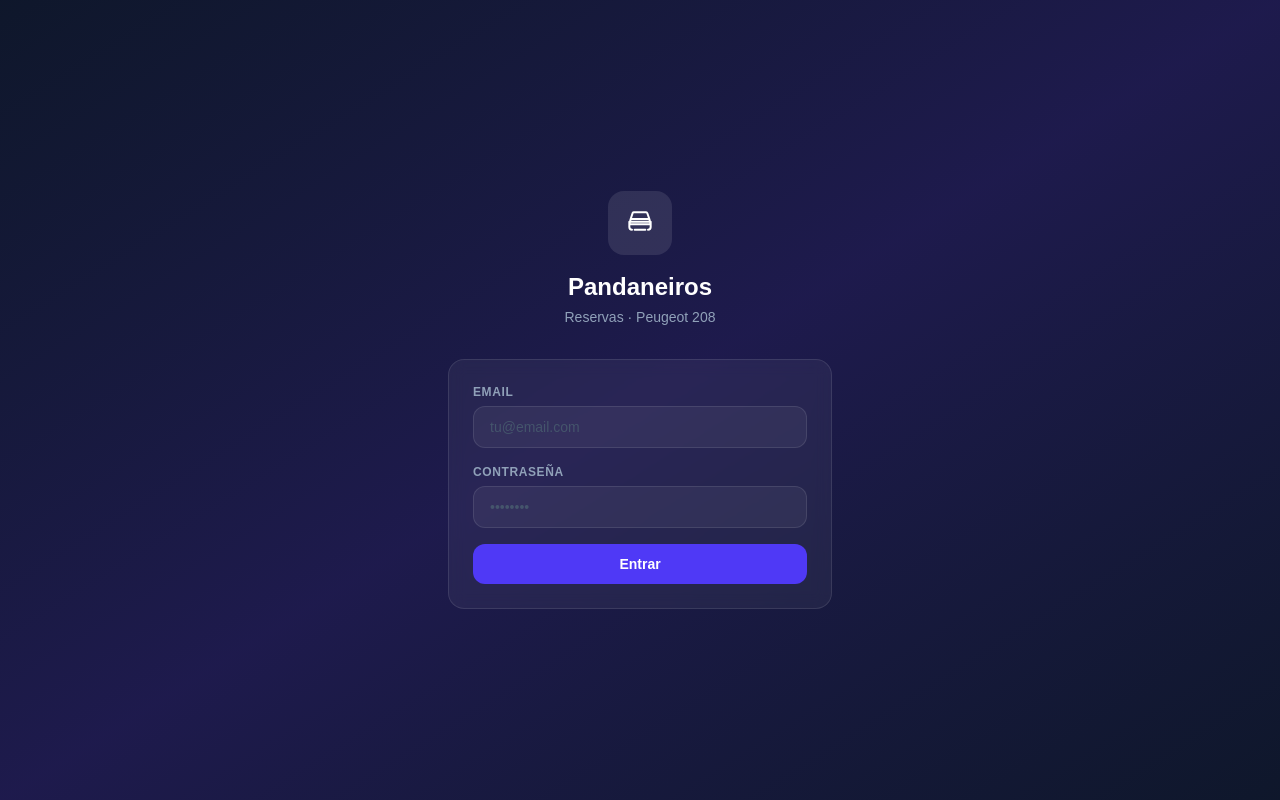
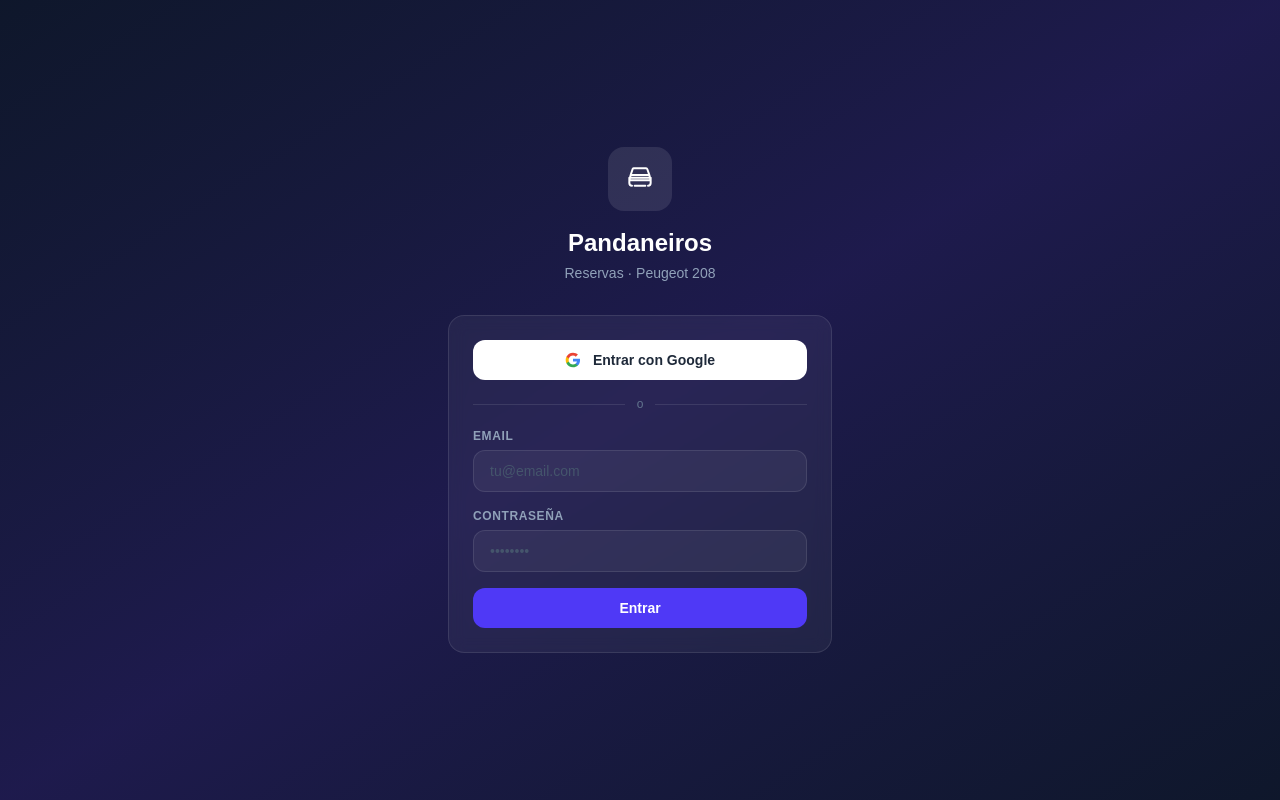
Before and after one commit to angel199202-svg/mi-app-proyectos, a Next.js app: page / in a window 1280 px wide. Built offline with nearby package versions, Linux system fonts and the light colour scheme; no server answers.

Commit message:
Add Google OAuth with whitelist

```diff
--- /dev/null
+++ b/app/auth/callback/page.tsx
@@ -0,0 +1,49 @@
+'use client'
+
+import { useEffect } from 'react'
+import { useRouter } from 'next/navigation'
+import { supabase } from '@/lib/supabase'
+
+const WHITELIST = ['angel.1992.02@gmail.com', 'milagrospandares@gmail.com']
+
+export default function AuthCallback() {
+  const router = useRouter()
+
+  useEffect(() => {
+    const { data: listener } = supabase.auth.onAuthStateChange(async (event, session) => {
+      if (event === 'SIGNED_IN' && session) {
+        const email = session.user.email ?? ''
+        if (!WHITELIST.includes(email)) {
+          await supabase.auth.signOut()
+          router.replace('/?error=no_access')
+        } else {
+          router.replace('/dashboard')
+        }
+      }
+    })
+
+    // Fallback: si ya hay sesión activa al montar
+    supabase.auth.getSession().then(async ({ data }) => {
+      if (data.session) {
+        const email = data.session.user.email ?? ''
+        if (!WHITELIST.includes(email)) {
+          await supabase.auth.signOut()
+          router.replace('/?error=no_access')
+        } else {
+          router.replace('/dashboard')
+        }
+      }
+    })
+
+    return () => listener.subscription.unsubscribe()
+  }, [router])
+
+  return (
+    <div className="min-h-screen bg-gradient-to-br from-slate-900 via-indigo-950 to-slate-900 flex items-center justify-center">
+      <svg className="w-8 h-8 animate-spin text-white" fill="none" viewBox="0 0 24 24">
+        <circle className="opacity-25" cx="12" cy="12" r="10" stroke="currentColor" strokeWidth="4" />
+        <path className="opacity-75" fill="currentColor" d="M4 12a8 8 0 018-8v4l3-3-3-3v4a8 8 0 00-8 8h4z" />
+      </svg>
+    </div>
+  )
+}
--- a/app/page.tsx
+++ b/app/page.tsx
@@ -1,15 +1,21 @@
 'use client'
 
 import { useEffect, useState } from 'react'
-import { useRouter } from 'next/navigation'
+import { useRouter, useSearchParams } from 'next/navigation'
 import { supabase } from '@/lib/supabase'
 
 export default function LoginPage() {
   const router = useRouter()
+  const searchParams = useSearchParams()
   const [email, setEmail] = useState('')
   const [password, setPassword] = useState('')
-  const [error, setError] = useState('')
+  const [error, setError] = useState(
+    searchParams.get('error') === 'no_access'
+      ? 'Tu cuenta no tiene acceso a esta app.'
+      : ''
+  )
   const [loading, setLoading] = useState(false)
+  const [googleLoading, setGoogleLoading] = useState(false)
 
   useEffect(() => {
     supabase.auth.getSession().then(({ data }) => {
@@ -30,6 +36,16 @@
     }
   }
 
+  async function handleGoogle() {
+    setGoogleLoading(true)
+    await supabase.auth.signInWithOAuth({
+      provider: 'google',
+      options: {
+        redirectTo: `${window.location.origin}/auth/callback`,
+      },
+    })
+  }
+
   return (
     <div className="min-h-screen bg-gradient-to-br from-slate-900 via-indigo-950 to-slate-900 flex items-center justify-center p-4">
       <div className="w-full max-w-sm">
@@ -43,12 +59,40 @@
           <p className="text-slate-400 text-sm mt-1">Reservas · Peugeot 208</p>
         </div>
 
-        <div className="bg-white/5 backdrop-blur border border-white/10 rounded-2xl p-6">
+        <div className="bg-white/5 backdrop-blur border border-white/10 rounded-2xl p-6 space-y-4">
+          {/* Google */}
+          <button
+            onClick={handleGoogle}
+            disabled={googleLoading}
+            className="w-full bg-white hover:bg-gray-50 text-gray-800 text-sm font-semibold py-2.5 rounded-xl transition-all active:scale-[.99] disabled:opacity-50 flex items-center justify-center gap-3"
+          >
+            {googleLoading ? (
+              <svg className="w-4 h-4 animate-spin text-gray-500" fill="none" viewBox="0 0 24 24">
+                <circle className="opacity-25" cx="12" cy="12" r="10" stroke="currentColor" strokeWidth="4" />
+                <path className="opacity-75" fill="currentColor" d="M4 12a8 8 0 018-8v4l3-3-3-3v4a8 8 0 00-8 8h4z" />
+              </svg>
+            ) : (
+              <svg className="w-4 h-4" viewBox="0 0 24 24">
+                <path d="M22.56 12.25c0-.78-.07-1.53-.2-2.25H12v4.26h5.92c-.26 1.37-1.04 2.53-2.21 3.31v2.77h3.57c2.08-1.92 3.28-4.74 3.28-8.09z" fill="#4285F4"/>
+                <path d="M12 23c2.97 0 5.46-.98 7.28-2.66l-3.57-2.77c-.98.66-2.23 1.06-3.71 1.06-2.86 0-5.29-1.93-6.16-4.53H2.18v2.84C3.99 20.53 7.7 23 12 23z" fill="#34A853"/>
+                <path d="M5.84 14.09c-.22-.66-.35-1.36-.35-2.09s.13-1.43.35-2.09V7.07H2.18C1.43 8.55 1 10.22 1 12s.43 3.45 1.18 4.93l2.85-2.22.81-.62z" fill="#FBBC05"/>
+                <path d="M12 5.38c1.62 0 3.06.56 4.21 1.64l3.15-3.15C17.45 2.09 14.97 1 12 1 7.7 1 3.99 3.47 2.18 7.07l3.66 2.84c.87-2.6 3.3-4.53 6.16-4.53z" fill="#EA4335"/>
+              </svg>
+            )}
+            Entrar con Google
+          </button>
+
+          {/* Divider */}
+          <div className="flex items-center gap-3">
+            <div className="flex-1 h-px bg-white/10" />
+            <span className="text-xs text-slate-500">o</span>
+            <div className="flex-1 h-px bg-white/10" />
+          </div>
+
+          {/* Email + password */}
           <form onSubmit={handleLogin} className="space-y-4">
             <div>
-              <label className="block text-xs font-semibold text-slate-400 uppercase tracking-wider mb-1.5">
-                Email
-              </label>
+              <label className="block text-xs font-semibold text-slate-400 uppercase tracking-wider mb-1.5">Email</label>
               <input
                 type="email"
                 value={email}
@@ -60,9 +104,7 @@
               />
             </div>
             <div>
-              <label className="block text-xs font-semibold text-slate-400 uppercase tracking-wider mb-1.5">
-                Contraseña
-              </label>
+              <label className="block text-xs font-semibold text-slate-400 uppercase tracking-wider mb-1.5">Contraseña</label>
               <input
                 type="password"
                 value={password}
```
